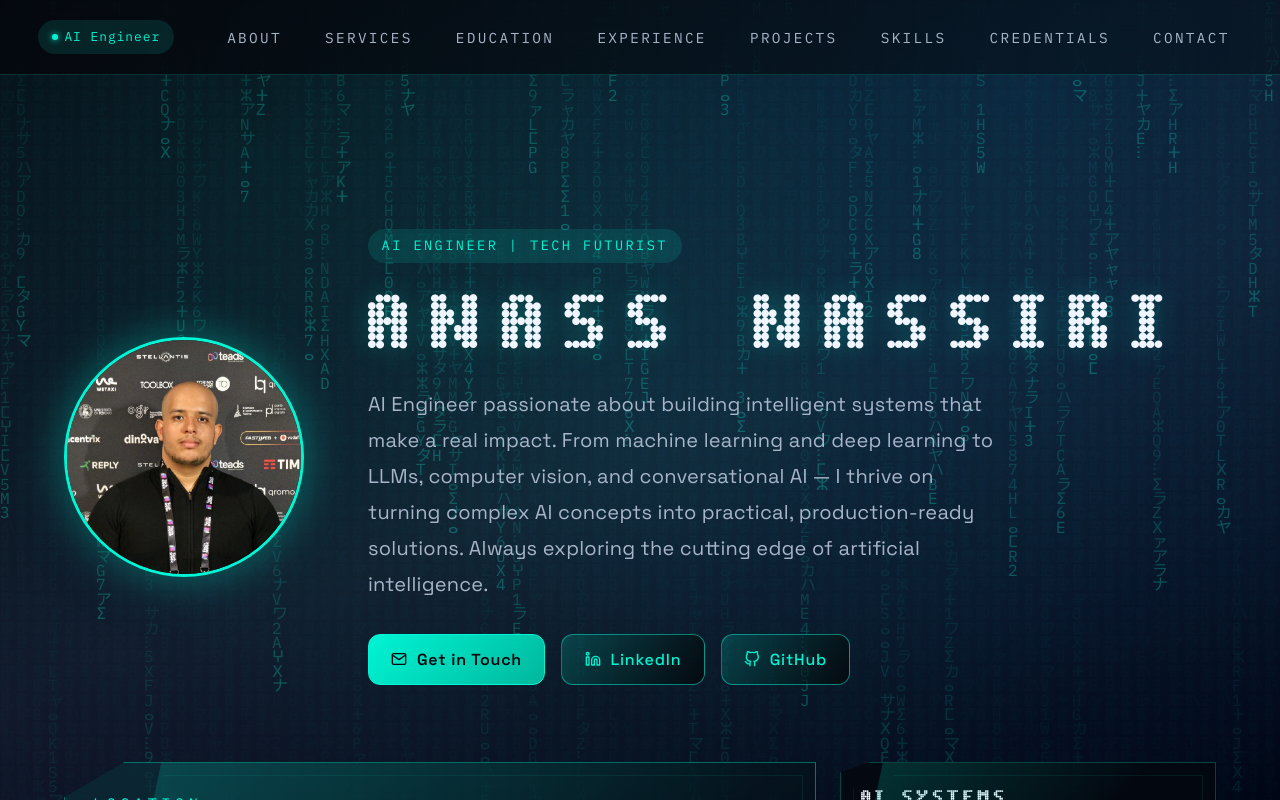
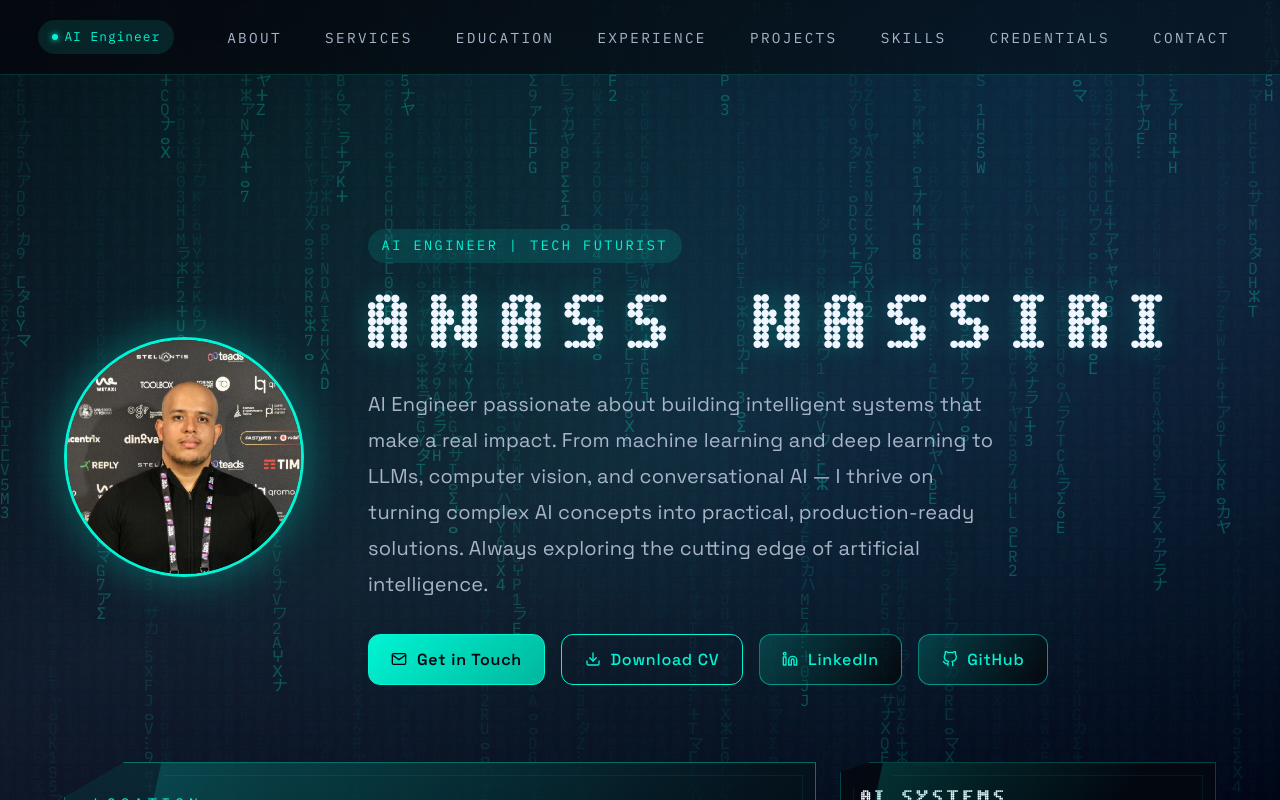
Before and after one commit to ANASS25AI/cv-portfolio-design, a React (Vite) app: page / in a window 1280 px wide. Built offline with nearby package versions, Linux system fonts and the light colour scheme; a web font is replaced by a local one.

Commit message:
add image profile, fixing UI/UX

```diff
--- a/src/sections/Hero.jsx
+++ b/src/sections/Hero.jsx
@@ -47,6 +47,13 @@ const Hero = () => (
         <div className="hero__links">
           <a className="button button--primary" href="#contact">
             <FiMail /> Get in Touch
+          </a>
+          <a
+            className="button button--download"
+            href="/Anass_CV.pdf"
+            download="Anass_Nassiri_CV.pdf"
+          >
+            <FiDownload /> Download CV
           </a>
           <a className="button" href={profile.linkedin} target="_blank" rel="noreferrer">
             <FiLinkedin /> LinkedIn
--- a/src/styles/global.scss
+++ b/src/styles/global.scss
@@ -1372,6 +1372,19 @@ nav li a:hover,
 .button--primary:hover {
   background: linear-gradient(135deg, var(--accent-strong), var(--accent));
   box-shadow: 0 0 30px rgba(0, 245, 212, 0.5);
+}
+
+/* Download Button */
+.button--download {
+  background: transparent;
+  color: var(--accent);
+  border-color: var(--accent);
+}
+
+.button--download:hover {
+  background: rgba(0, 245, 212, 0.15);
+  box-shadow: 0 0 20px rgba(0, 245, 212, 0.3);
+  color: var(--accent);
 }
 
 /* Hero Contact Info */
```
Also changed, not shown: copy-cv.js (added, +12 -0 lines), 7 other files (tests, documents, lock files or other folders).
